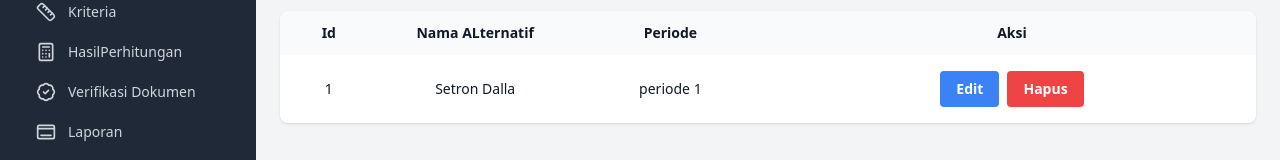
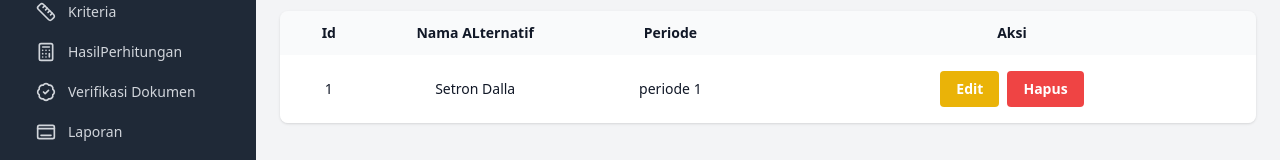
Before and after one commit to Joshtri/spk-rumah-layak-huni-saw-topsis, a React (Vite) app: page /alternatif in a window 1280 px wide. Shown: the part 150-310 px from the top of the page. Built offline with nearby package versions, Linux system fonts and the light colour scheme.

Commit message:
feat: reorganize alternatif components; move to dedicated directory and update styles

```diff
--- a/src/App.jsx
+++ b/src/App.jsx
@@ -3,7 +3,7 @@
 import DashboardPage from "@/pages/dashboard";
 import KriteriaList from "@/pages/kriteria/list";
 import SubKriteriaList from "@/pages/sub-kriteria/list";
-import AlternatifList from "@/pages/users-management/alternatifList";
+import AlternatifList from "@/pages/alternatif/alternatifList";
 import AdminList from "./pages/admin/adminList";
 
 function App() {
--- a/src/components/alternatif/alternatifTableActions.jsx
+++ b/src/components/alternatif/alternatifTableActions.jsx
@@ -15,7 +15,7 @@
       />
       <div className="flex justify-center">
         <button
-          className="bg-blue-500 hover:bg-blue-700 text-white font-bold py-2 px-4 rounded"
+          className="bg-yellow-500 hover:bg-yellow-700 text-white font-bold py-2 px-4 rounded"
           onClick={() => setIsModalOpen(true)}
         >
           Edit
```
Also changed, not shown: src/pages/alternatif/alternatifList.jsx (renamed from src/pages/users-management/alternatifList.jsx).
